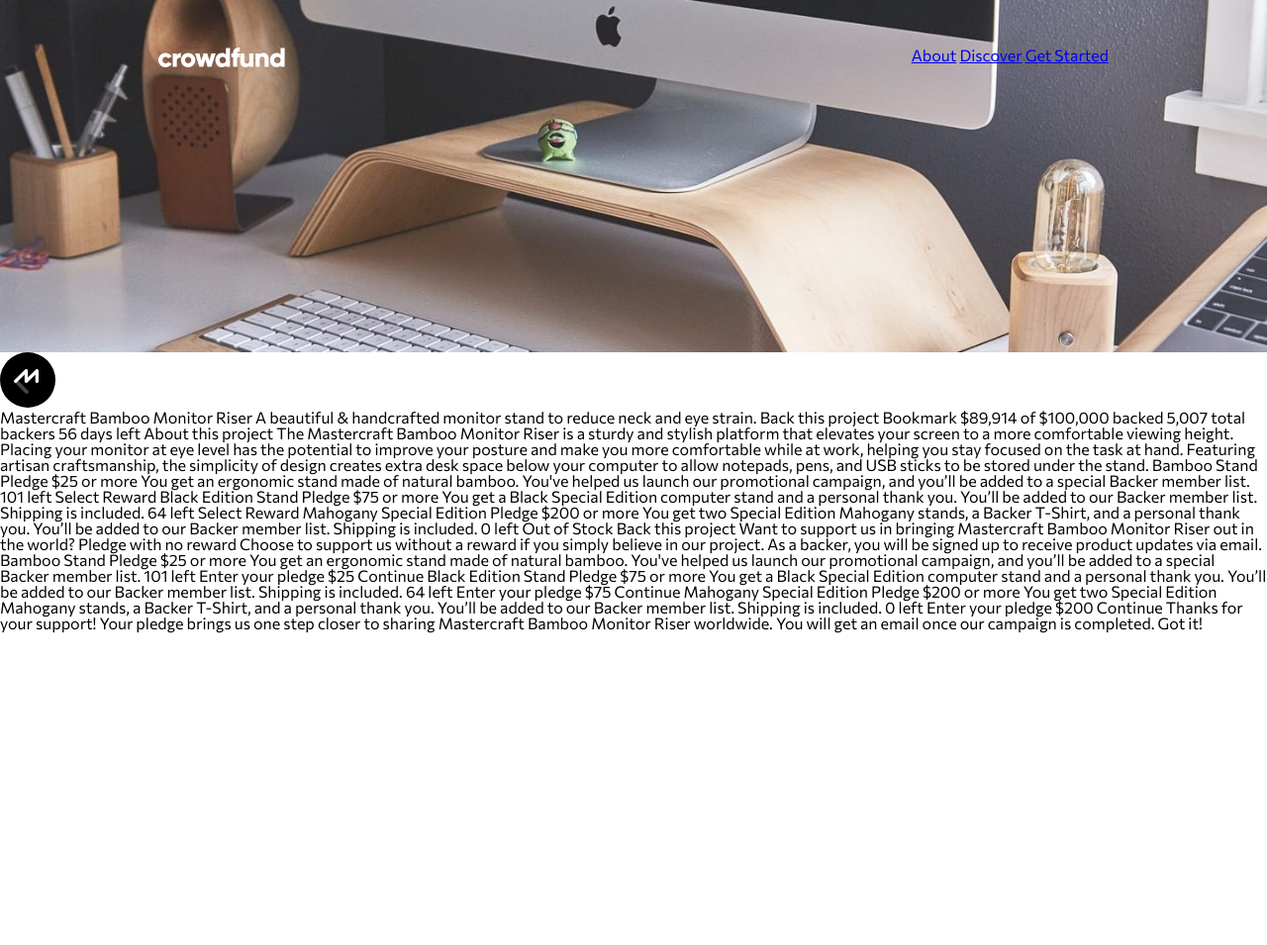
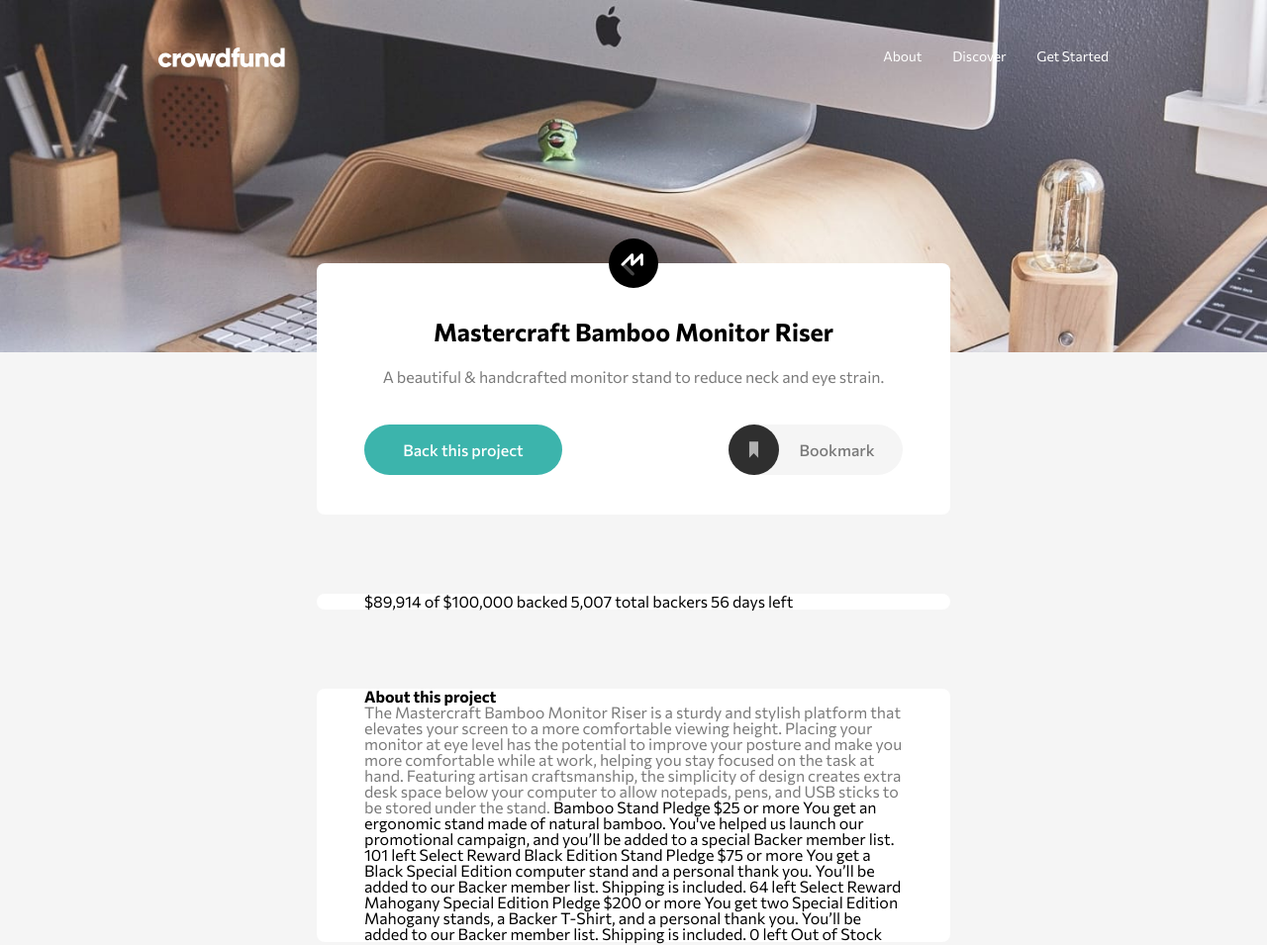
Before and after one commit to gigimscarborough/FMCrowdfundingPage, a plain HTML site: page index.html in a window 1280 px wide. Shown: the top 955 px of the page at 99% size. Before the commit the page ends 800 px from the top, so only its background shows below. Drawn offline with Linux system fonts and the light colour scheme.

Commit message:
center div

```diff
--- a/css/style.css
+++ b/css/style.css
@@ -101,6 +101,9 @@
 input, select {
     vertical-align:middle;
 }
+span{
+    color: hsl(0, 0%, 48%);
+}
 
 
 #image-banner{
@@ -122,3 +125,97 @@
     justify-content: space-between;
     align-items: flex-start;
 }
+
+#navbar > span > a{
+    color:white;
+    text-decoration: none;
+    font-size: 13.8px;
+}
+#navbar > span > a:nth-child(2){
+    margin: 0 2em;
+}
+
+#product-body{
+    display:flex;
+    justify-content: center;
+    padding: 0 25vw;
+    background-color: whitesmoke;
+}
+.product{
+    margin-top: -5.6em;
+
+}
+.product > div{
+    background-color: white;
+    margin-bottom: 5em;
+    border-radius: 8px;
+    padding: 0 3em;
+}
+
+.header-div{
+    display: flex;
+    align-items: center;
+    flex-direction: column;
+}
+.header-div >img:first-of-type{
+    margin-top: -25px;
+    height:50px;
+    width:50px;
+    margin-bottom: 2em;
+}
+.header-div > h2{
+    font-size: 25px;
+    margin-bottom: 1em;
+}
+.header-div > span{
+    margin-bottom: 2.5em;
+}
+.header-div > span:last-of-type{
+    width: 100%;
+    display: flex;
+    justify-content: space-between;
+}
+.header-div > span:last-of-type > button:first-of-type{
+    box-sizing: border-box;
+    color: white;
+    background-color: hsl(176, 50%, 47%);
+    border-radius: 55px;
+    width: 12.5em;
+    height:3.2em;
+    font-family: 'Commissioner', sans-serif;
+    border: none;
+    font-size: 16px;
+    font-weight: 500;
+    cursor: pointer;
+    padding: 0;
+
+}
+.header-div > span:last-of-type > button:last-of-type{
+    box-sizing: border-box;
+    color: gray;
+    background-color:whitesmoke;
+    border-radius: 55px;
+    width: 11em;
+    height:3.2em;
+    font-family: 'Commissioner', sans-serif;
+    border: none;
+    font-size: 16px;
+    font-weight: 500;
+    cursor: pointer;
+    display: flex;
+    align-items: center;
+    padding: 0;
+
+}
+.header-div > span:last-of-type > button:last-of-type > img{
+    height:3.2em;
+    width:3.2em;
+}
+.header-div > span:last-of-type > button:last-of-type > span{
+    width: 100%;
+     display: flex;
+    align-items: center;
+    justify-content: center;
+    padding: 0;
+    margin-left:-8px;
+}
--- a/index.html
+++ b/index.html
@@ -27,28 +27,44 @@
         <a href="#">Get Started</a>
       </span>
     </div>
-
   </section>
 
   <section id="product-body">
+    <div class="product">
+      <div class="header-div">
         <img src="images/logo-mastercraft.svg" alt="">
+        <h2>
+          Mastercraft Bamboo Monitor Riser
+        </h2>
+        <span>
+          A beautiful & handcrafted monitor stand to reduce neck and eye strain.
+        </span>
+        <span>
+          <button>
+            Back this project
+          </button>
+          <button>
+            <img src="./images/icon-bookmark.svg">
+            <span>
 
-  </section>
+              Bookmark
+            </span>
+          </button>
+        </span>
+      </div>
 
-
-
-
-  Mastercraft Bamboo Monitor Riser
-  A beautiful & handcrafted monitor stand to reduce neck and eye strain.
-
-  Back this project
-  Bookmark
+      <div>
 
         $89,914 of $100,000 backed
         5,007 total backers
         56 days left
+      </div>
+      <div class="about">
+        <h3>
 
           About this project
+        </h3>
+        <span>
 
           The Mastercraft Bamboo Monitor Riser is a sturdy and stylish platform that elevates your screen
           to a more comfortable viewing height. Placing your monitor at eye level has the potential to improve
@@ -56,6 +72,7 @@
 
           Featuring artisan craftsmanship, the simplicity of design creates extra desk space below your computer
           to allow notepads, pens, and USB sticks to be stored under the stand.
+        </span>
 
         Bamboo Stand
         Pledge $25 or more
@@ -77,8 +94,9 @@
         to our Backer member list. Shipping is included.
         0 left
         Out of Stock
+      </div>
 
-  <!-- Selection modal start -->
+      <!-- Selection modal start
 
       Back this project
       Want to support us in bringing Mastercraft Bamboo Monitor Riser out in the world?
@@ -94,16 +112,16 @@
       101 left
 
       <!-- Selected pledge start -->
-  Enter your pledge
+      <!-- Enter your pledge
       $25
-  Continue
+      Continue -->
       <!-- Selected pledge end -->
 
-  Black Edition Stand
+      <!-- Black Edition Stand
       Pledge $75 or more
       You get a Black Special Edition computer stand and a personal thank you. You’ll be added to our Backer
       member list. Shipping is included.
-  64 left
+      64 left -->
 
       <!-- Selected pledge start -->
       Enter your pledge
@@ -131,7 +149,8 @@
       Your pledge brings us one step closer to sharing Mastercraft Bamboo Monitor Riser worldwide. You will get
       an email once our campaign is completed.
       Got it!
-
+    </div>
+    </section>
     <!-- Success modal end -->
   </body>
   </html>
```
Lines whose indentation alone changed are shown as unchanged.
